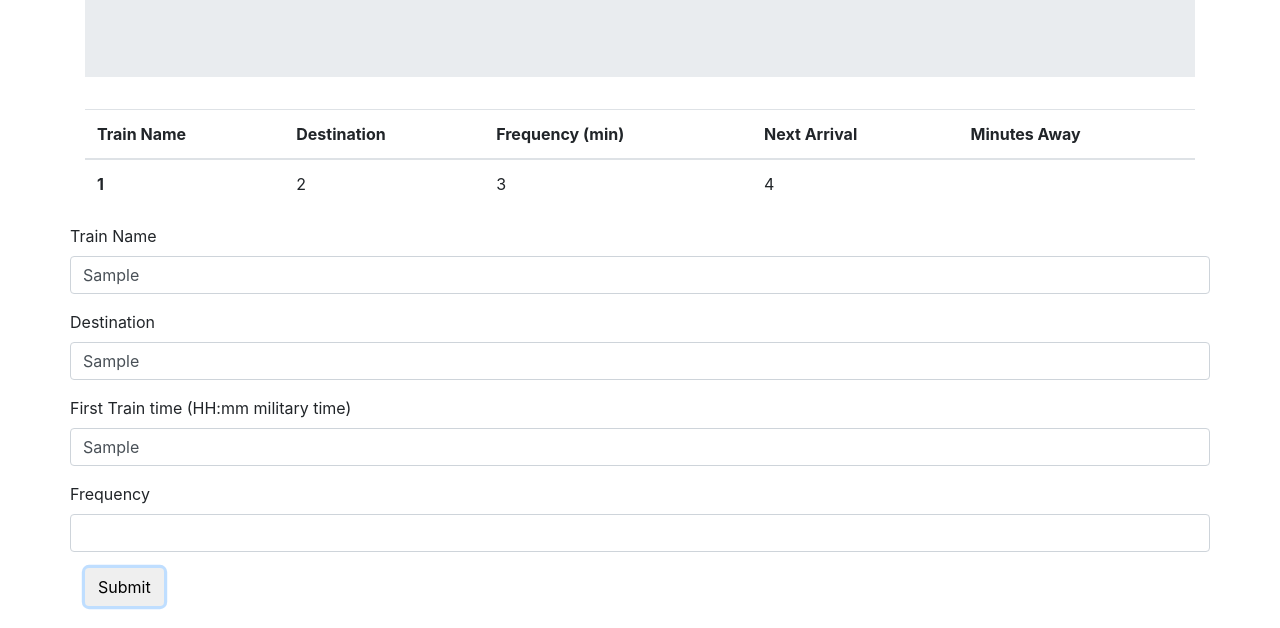
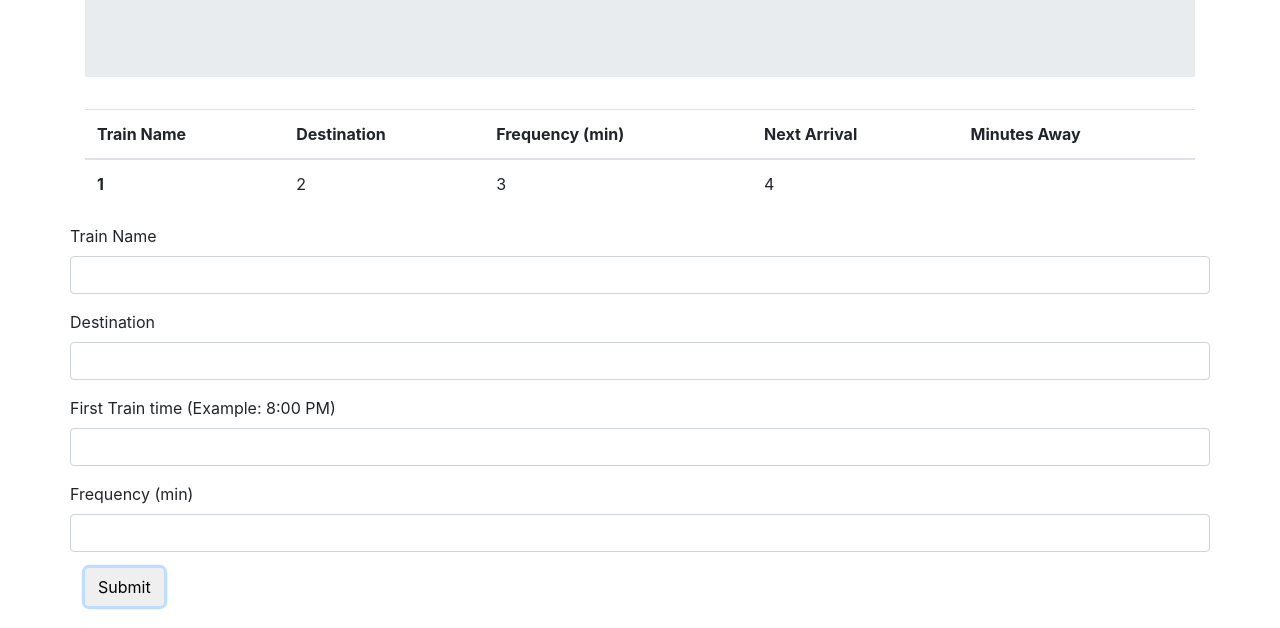
Before and after one commit to ShockXAwe/FirebaseHW-TrainActivity, a plain HTML site: page index.html in a window 1280 px wide. Both pictures are taken after typing "Sample", "Sample", "Sample", "Sample" into the empty fields and a click on the button "Submit". Shown: the part 172-800 px from the top of the page. Drawn offline with nearby package versions, Linux system fonts and the light colour scheme; no server answers.

Commit message:
Fixed logic for appending, and firebase

```diff
--- a/assets/javascript/script.js
+++ b/assets/javascript/script.js
@@ -9,15 +9,19 @@ var config = {
 
 firebase.initializeApp(config);
 var database = firebase.database();
+console.log(moment().format("DD/MM/YY hh:mm A"));
 
 
 $("#add-train").on("click", function (event) {
     event.preventDefault();
 
-    var train = $("#train-input").val();
-    var destination = $("#destination-input").val();
-    var firstTrain = $("#first-train-input").val();
-    var frequency = $("#frequency-input").val();
+    var train = $("#train-input").val().trim();
+    var destination = $("#destination-input").val().trim();
+    var firstTrain = $("#first-train-input").val().trim();
+    var frequency = $("#frequency-input").val().trim();
+
+    var momentTrain = moment(firstTrain, "HH:mm A").format("HH:mm")
+    console.log(momentTrain);
 
     // var momentInst = moment(start, "MM/DD/YYY")
     // var startMoment = moment(start).toNow();
@@ -40,7 +44,7 @@ $("#add-train").on("click", function (event) {
     var trainInfo = {
         train: train,
         destination: destination,
-        firstTrain: firstTrain,
+        momentTrain: momentTrain,
         frequency: frequency
     }
 
@@ -49,7 +53,7 @@ $("#add-train").on("click", function (event) {
     $("#train-input").val("");
     $("#destination-input").val("");
     $("#first-train-input").val("");
-    $("#monthly-input").val("");
+    $("#frequency-input").val("");
 
 
 });
@@ -58,8 +62,8 @@ database.ref().on("child_added", function (child) {
 
     var trainName = child.val().train;
     var trainDestination = child.val().destination;
-    var trainFirst = child.val().firstTrain;
     var trainFrequency = child.val().frequency;
+    var trainFirst = child.val().momentTrain;
 
 
     // var momentInst = moment(empStart, "MM/DD/YYY")
@@ -71,12 +75,12 @@ database.ref().on("child_added", function (child) {
 
     var trainTd = $("<td>").text(trainName);
     var destinationTd = $("<td>").text(trainDestination);
+    var trainFrequencyTd = $("<td>").text(trainFrequency);
+    var nextArrivalTd = $("<td>").text("Logic needed for next arrival!!");
+    var minutesAwayTd = $("<td>").text("Logic needed for minutes away!!");
     var firstTrainTd = $("<td>").text(trainFirst);
-    var trainFrequencyTd = $("<td>").text(trainFrequency);
-    // var monthlyRateTd = $("<td>").text(empRate);
-    // var totalTd = $("<td>").text("Too much son!!");
 
-    tRow.append(trainTd, destinationTd, firstTrainTd, trainFrequencyTd)
+    tRow.append(trainTd, destinationTd, trainFrequencyTd, nextArrivalTd, minutesAwayTd);
     tBody.append(tRow);
 
 
--- a/index.html
+++ b/index.html
@@ -44,19 +44,19 @@
         <form role="form">
             <div class="form-group row">
                 <label for="train-input">Train Name</label>
-                <input class="form-control" id="name-input" type="text">
+                <input class="form-control" id="train-input" type="text">
             </div>
             <div class="form-group row">
                 <label for="destination-input">Destination</label>
-                <input class="form-control" id="role-input" type="tex">
+                <input class="form-control" id="destination-input" type="tex">
             </div>
             <div class="form-group row">
-                <label for="first-train-input">First Train time (HH:mm military time)</label>
-                <input class="form-control" id="start-input" type="text">
+                <label for="first-train-input">First Train time (Example: 8:00 PM)</label>
+                <input class="form-control" id="first-train-input" type="text">
             </div>
             <div class="form-group row">
-                <label for="frequency-input">Frequency</label>
-                <input class="form-control" id="monthly-input" type="text">
+                <label for="frequency-input">Frequency (min)</label>
+                <input class="form-control" id="frequency-input" type="text">
             </div>
             <button class="btn btn-default" id="add-train" type="submit">Submit</button>
         </form>
@@ -64,6 +64,7 @@
     </div>
 
     <script src="https://code.jquery.com/jquery.js"></script>
+    <script src="https://cdn.jsdelivr.net/momentjs/2.12.0/moment.min.js"></script>
     <script src="assets/javascript/script.js"></script>
 
 
```
